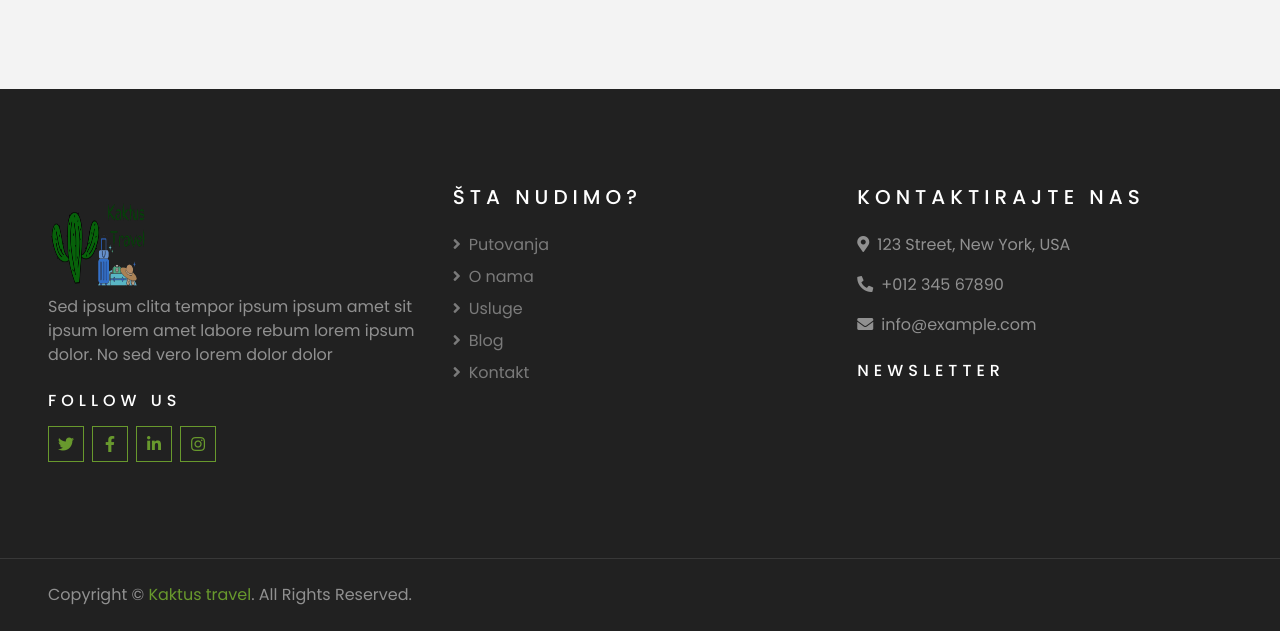
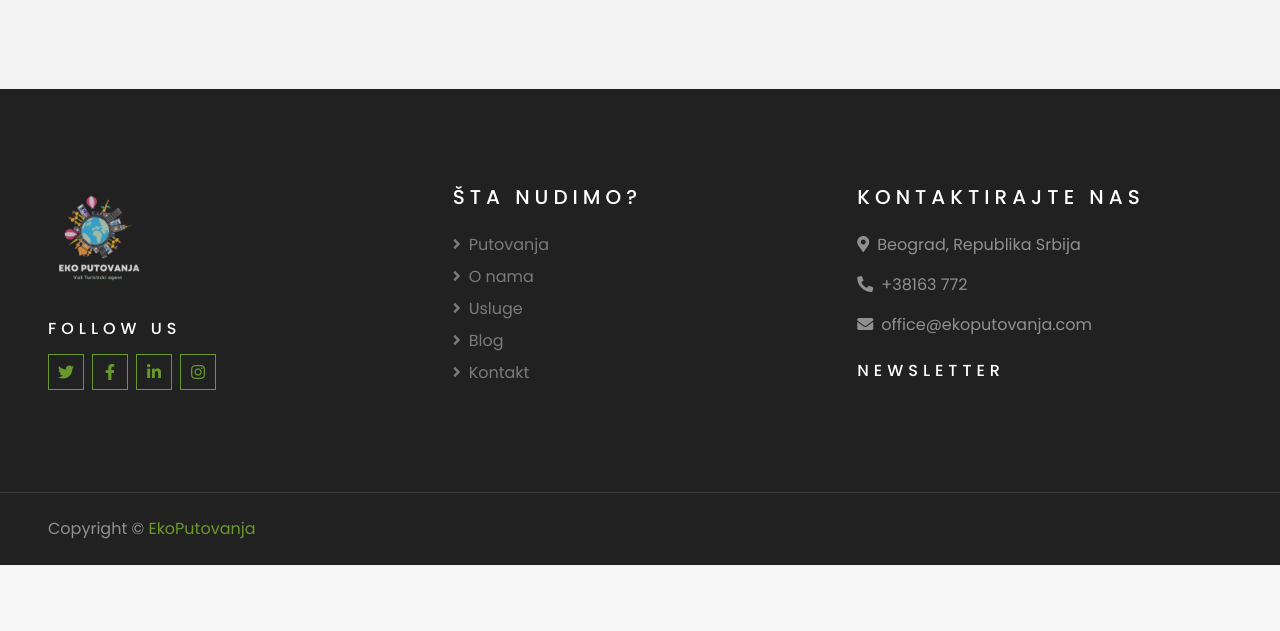
Before and after one commit to MaraLo95/Ekoputovanja, a PHP site: page / in a window 1280 px wide. Shown: the part 4136-4767 px from the top of the page. After the commit the page ends 4701 px from the top, so only its background shows below. Run offline with PHP 8.4, Linux system fonts and the light colour scheme; data that the repository does not hold is empty; some libraries are stand-ins or nearby versions.

Commit message:
naslovne + ponude

```diff
--- a/index.php
+++ b/index.php
@@ -497,9 +497,9 @@ if($_SESSION)
         <div class="row pt-5">
             <div class="col-lg-4 col-md-6 mb-5">
                 <a href="" class="navbar-brand">
-                    <img src="img/log.png" alt="logo" class="logo">
+                    <img src="img/ekologow.png" alt="ekoputovanja" class="logo">
                 </a>
-                <p>Sed ipsum clita tempor ipsum ipsum amet sit ipsum lorem amet labore rebum lorem ipsum dolor. No sed vero lorem dolor dolor</p>
+                <!-- <p>Sed ipsum clita tempor ipsum ipsum amet sit ipsum lorem amet labore rebum lorem ipsum dolor. No sed vero lorem dolor dolor</p> -->
                 <h6 class="text-white text-uppercase mt-4 mb-3" style="letter-spacing: 5px;">Follow Us</h6>
                 <div class="d-flex justify-content-start">
                     <a class="btn btn-outline-primary btn-square mr-2" href="#"><i class="fab fa-twitter"></i></a>
@@ -520,9 +520,9 @@ if($_SESSION)
             </div>
             <div class="col-lg-4 col-md-6 mb-5">
                 <h5 class="text-white text-uppercase mb-4" style="letter-spacing: 5px;">Kontaktirajte nas</h5>
-                <p><i class="fa fa-map-marker-alt mr-2"></i>123 Street, New York, USA</p>
-                <p><i class="fa fa-phone-alt mr-2"></i>+012 345 67890</p>
-                <p><i class="fa fa-envelope mr-2"></i>info@example.com</p>
+                <p><i class="fa fa-map-marker-alt mr-2"></i>Beograd, Republika Srbija</p>
+                <p><i class="fa fa-phone-alt mr-2"></i>+38163 772</p>
+                <p><i class="fa fa-envelope mr-2"></i>office@ekoputovanja.com</p>
                 <h6 class="text-white text-uppercase mt-4 mb-3" style="letter-spacing: 5px;">Newsletter</h6>
                 <div class="w-100">
 
@@ -533,7 +533,7 @@ if($_SESSION)
     <div class="container-fluid bg-dark text-white border-top py-4 px-sm-3 px-md-5" style="border-color: rgba(256, 256, 256, .1) !important;">
         <div class="row">
             <div class="col-lg-6 text-center text-md-left mb-3 mb-md-0">
-                <p class="m-0 text-white-50">Copyright &copy; <a href="#">Kaktus travel</a>. All Rights Reserved.</a>
+                <p class="m-0 text-white-50">Copyright &copy; <a href="#">EkoPutovanja</a></a>
                 </p>
             </div>
 
```
Also changed, not shown: putovanja.php (+7 -8 lines), img/ekologow.png (added), img/t.png (added), img/telefon.png (added), img/tlf.png (added), img/usluge.jpg (added).
